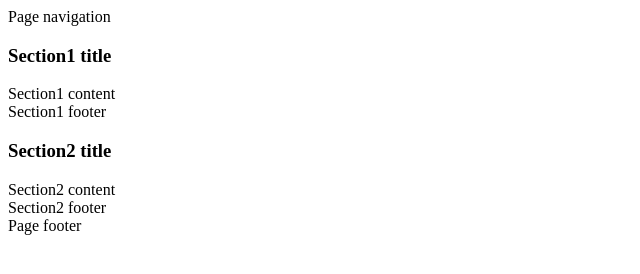
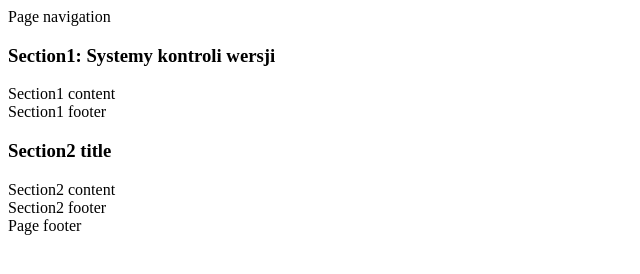
Before and after one commit to MateuszJaskiewicz/iislabpio_194965, a plain HTML site: page index.html in a window 1280 px wide. Shown: the whole page, without its empty margins (0-640 px from the left). Drawn offline with Linux system fonts and the light colour scheme.

Commit message:
tytul - zmiana

```diff
--- a/index.html
+++ b/index.html
@@ -9,7 +9,7 @@
 		</nav>
 		<section id="section1" class="panel panel-default">
 			<div class="panel-heading">
-	    		<h3 class="panel-title">Section1 title</h3>
+	    		<h3 class="panel-title">Section1: Systemy kontroli wersji</h3>
 		  	</div>
 	  		<div class="panel-body">
 	    		Section1 content
```
